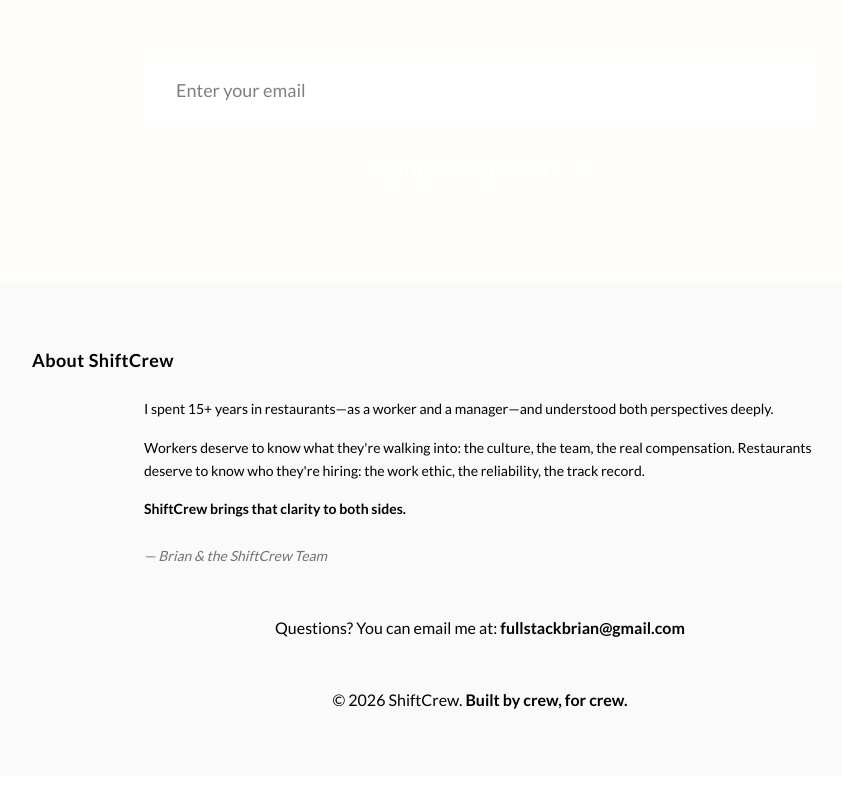
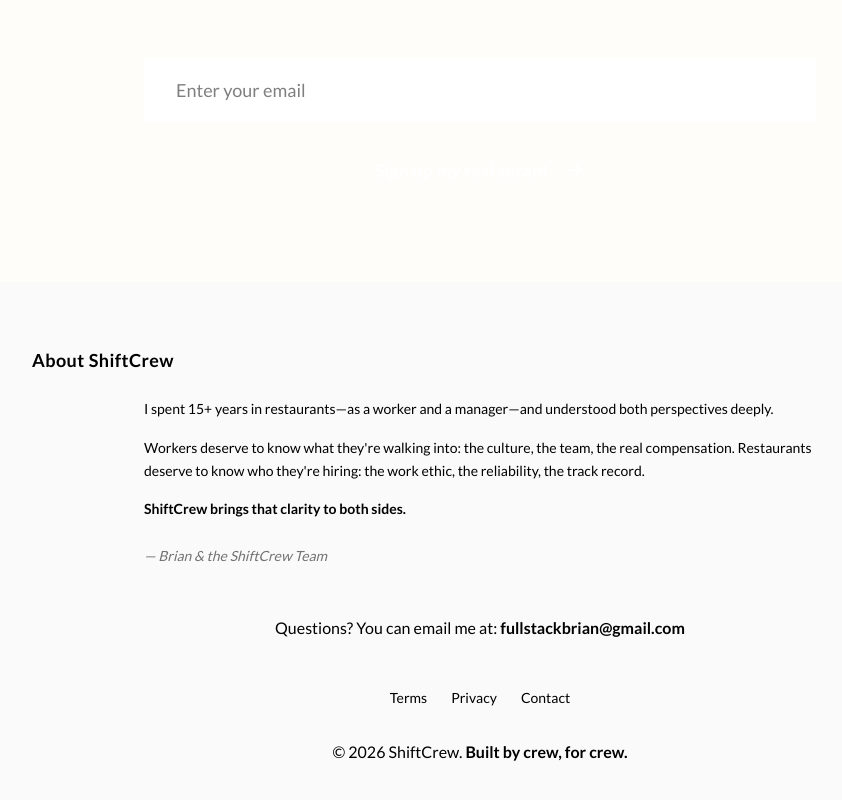
Before and after one commit to fullstackbrian/shiftcrew, a Next.js app: page / in a window 1280 px wide. Shown: the part 5521-6321 px from the top of the page, without its empty margins (160-1002 px from the left). Before the commit the page ends 6297 px from the top, so only its background shows below. Built offline with nearby package versions, Linux system fonts and the light colour scheme; no server answers.

Commit message:
Fix footer links and add footer to all pages
- Add Terms, Privacy, and Contact links to Footer component
- Add Footer to browse, jobs, and restaurants pages for easy access
- Fix hover color on contact email link to match brand colors

```diff
--- a/app/browse/page.tsx
+++ b/app/browse/page.tsx
@@ -7,6 +7,7 @@
 import { BrowseTabs } from "./BrowseTabs";
 import { Header } from "@/components/landing/Header";
 import { PreviewBanner } from "@/components/PreviewBanner";
+import { Footer } from "@/components/landing/Footer";
 import { Button } from "@/components/ui/button";
 import { getSavedJobIds } from "@/app/actions/jobs";
 import { getCurrentUser } from "@/lib/clerk";
@@ -414,6 +415,7 @@
           }}
         </BrowseTabs>
       </div>
+      <Footer />
     </div>
   );
 }
--- a/app/jobs/[id]/page.tsx
+++ b/app/jobs/[id]/page.tsx
@@ -4,6 +4,7 @@
 import { getSavedJobIds } from "@/app/actions/jobs";
 import { Header } from "@/components/landing/Header";
 import { PreviewBanner } from "@/components/PreviewBanner";
+import { Footer } from "@/components/landing/Footer";
 import { CultureInsights } from "@/components/shared/CultureInsights";
 import { ReviewCard } from "@/components/reviews/ReviewCard";
 import { SaveJobButton } from "@/components/jobs/SaveJobButton";
@@ -294,6 +295,7 @@
           </div>
         </div>
       </div>
+      <Footer />
     </div>
   );
 }
--- a/app/restaurants/[id]/page.tsx
+++ b/app/restaurants/[id]/page.tsx
@@ -2,6 +2,7 @@
 import { createClient } from "@/lib/supabase/server";
 import { Header } from "@/components/landing/Header";
 import { PreviewBanner } from "@/components/PreviewBanner";
+import { Footer } from "@/components/landing/Footer";
 import { CultureInsights } from "@/components/shared/CultureInsights";
 import { ReviewCard } from "@/components/reviews/ReviewCard";
 import { JobCard } from "@/components/jobs/JobCard";
@@ -196,6 +197,7 @@
           </div>
         </div>
       </div>
+      <Footer />
     </div>
   );
 }
--- a/components/landing/Footer.tsx
+++ b/components/landing/Footer.tsx
@@ -38,7 +38,7 @@
               Questions? You can email me at:{" "}
               <a
                 href="mailto:fullstackbrian@gmail.com"
-                className="font-semibold text-neutral-900 transition-colors hover:text-green-600"
+                className="font-semibold text-neutral-900 transition-colors hover:text-[#A52A2A]"
               >
                 fullstackbrian@gmail.com
               </a>
@@ -46,9 +46,24 @@
           </div>
         </AnimateOnScroll>
 
+        {/* Footer Links */}
+        <AnimateOnScroll delay={200}>
+          <div className="mt-12 flex flex-wrap justify-center gap-6 text-sm text-neutral-600">
+            <Link href="/terms" className="hover:text-neutral-900 transition-colors">
+              Terms
+            </Link>
+            <Link href="/privacy" className="hover:text-neutral-900 transition-colors">
+              Privacy
+            </Link>
+            <a href="mailto:fullstackbrian@gmail.com" className="hover:text-neutral-900 transition-colors">
+              Contact
+            </a>
+          </div>
+        </AnimateOnScroll>
+
         {/* Copyright */}
-        <AnimateOnScroll delay={200}>
-          <p className="mt-12 text-center text-base text-neutral-600 md:text-lg">
+        <AnimateOnScroll delay={300}>
+          <p className="mt-8 text-center text-base text-neutral-600 md:text-lg">
             © 2026 ShiftCrew.{" "}
             <span className="font-bold text-neutral-900">
               Built by crew, for crew.
```
